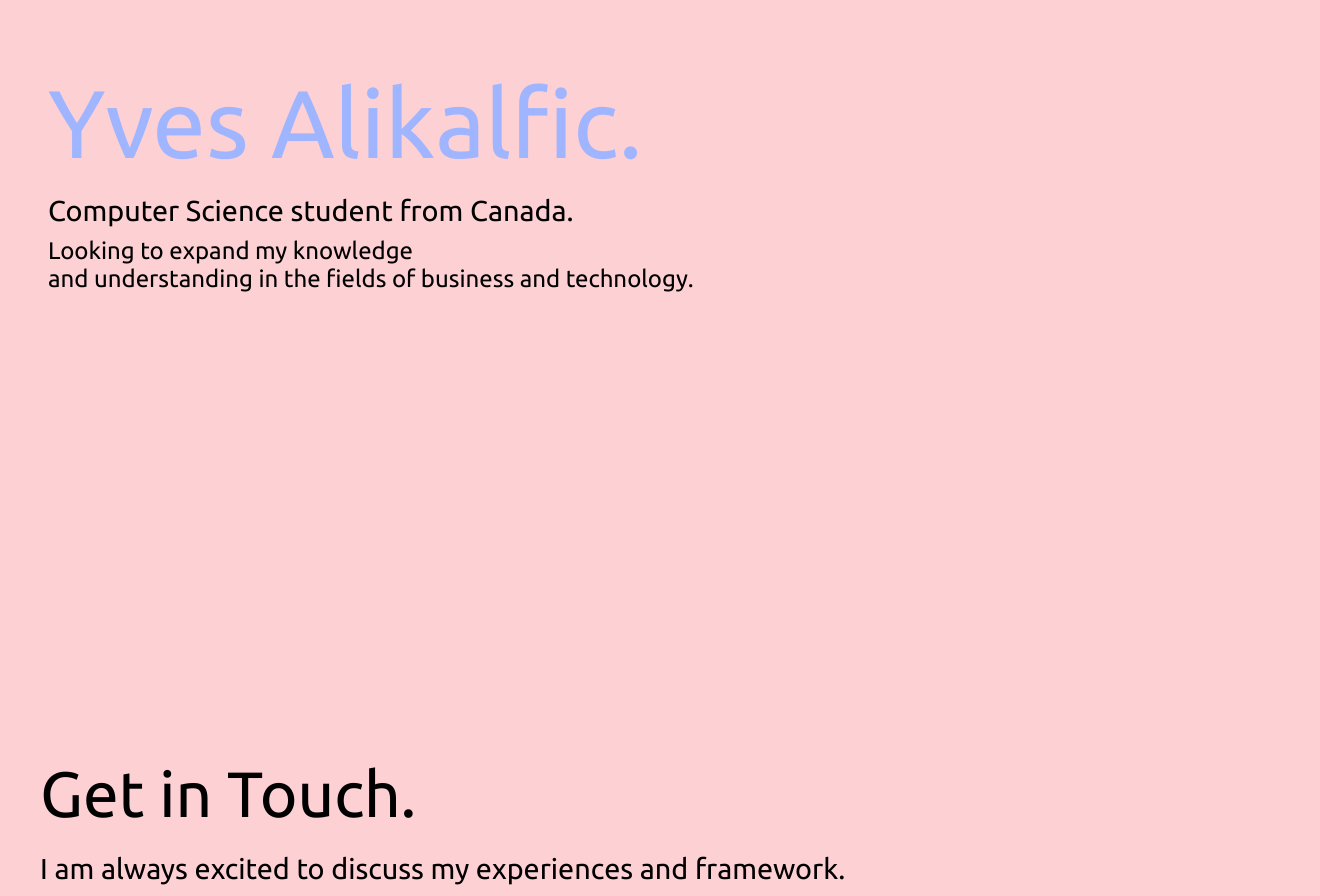
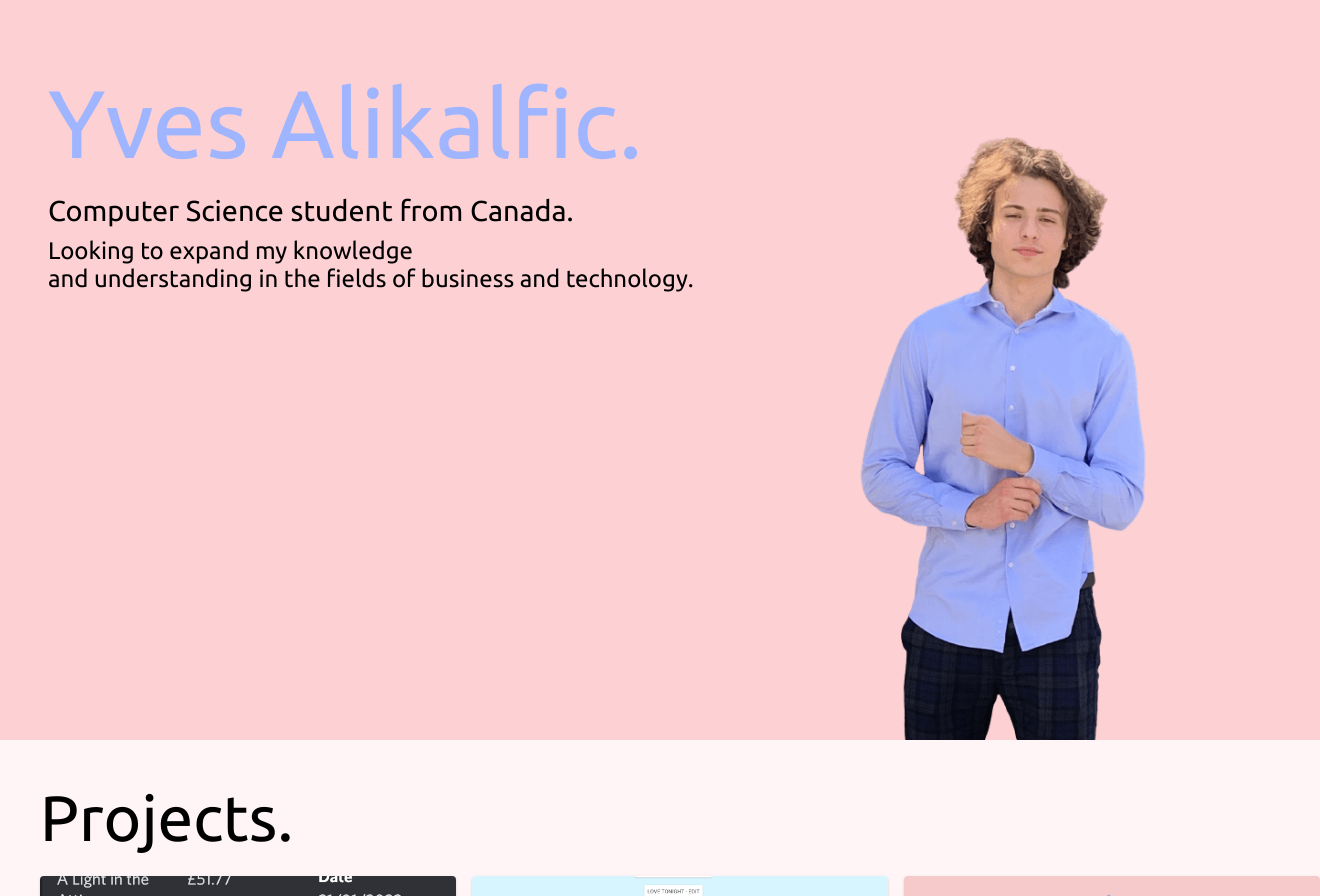
Before and after one commit to yves-a/personal-website, a React (Create React App) app: page / in a window 1280 px wide. Shown: the part 60-956 px from the top of the page, 1320 px wide, since content can reach past the window. Built offline with nearby package versions, Linux system fonts and the light colour scheme.

Commit message:
fixed memory leak

```diff
--- a/src/App.js
+++ b/src/App.js
@@ -165,7 +165,7 @@ const App = () => {
               </Typography>
             </ThemeProvider>
           </Box>
-          {/* <Box
+          <Box
             component="img"
             sx={{
               width: { xs: '30%', md: '23%' },
@@ -176,10 +176,10 @@ const App = () => {
             }}
             alt="Yves"
             src={avatorBg}
-          /> */}
+          />
         </Container>
       </Container>
-      {/* <Projects /> */}
+      <Projects />
       <Footer />
     </Box>
   )
```
